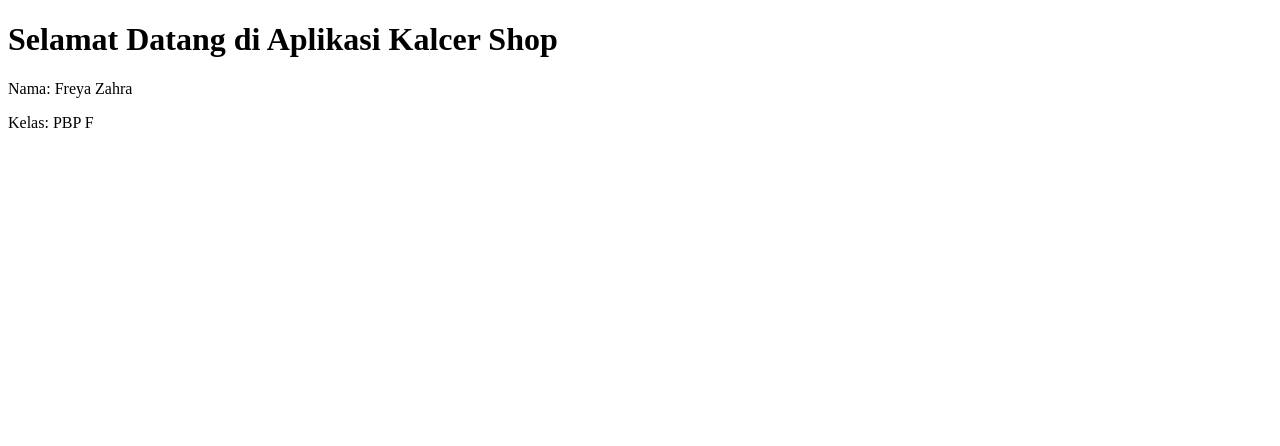
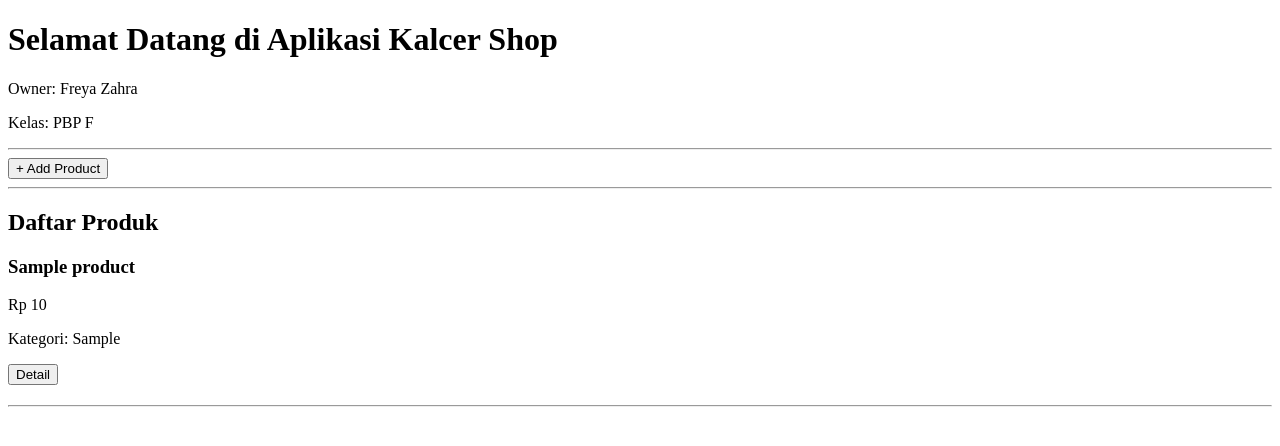
Before and after one commit to freyazahra/tokofootball, a Django app: page / in a window 1280 px wide. Shown: the top 446 px of the page. Run offline with Django 4.2, Linux system fonts and the light colour scheme; tables that the repository leaves empty hold one stand-in row (values such as "Sample post").

Commit message:
commit tugas 3

```diff
--- a/football_shop/settings.py
+++ b/football_shop/settings.py
@@ -32,6 +32,9 @@ DEBUG = True
 
 ALLOWED_HOSTS = ["localhost", "127.0.0.1", "freya-zahra-footballshop.pbp.cs.ui.ac.id"]
 
+CSRF_TRUSTED_ORIGINS = [
+    "https://freya-zahra-footballshop.pbp.cs.ui.ac.id",
+]
 
 # Application definition
 
@@ -60,7 +63,7 @@ ROOT_URLCONF = 'football_shop.urls'
 TEMPLATES = [
     {
         'BACKEND': 'django.template.backends.django.DjangoTemplates',
-        'DIRS': [],
+        'DIRS': [BASE_DIR / 'templates'],
         'APP_DIRS': True,
         'OPTIONS': {
             'context_processors': [
--- a/football_shop/urls.py
+++ b/football_shop/urls.py
@@ -15,10 +15,9 @@ Including another URLconf
     2. Add a URL to urlpatterns:  path('blog/', include('blog.urls'))
 """
 from django.contrib import admin
-from django.urls import path
-from main import views
+from django.urls import path, include
 
 urlpatterns = [
     path('admin/', admin.site.urls),
-    path('', views.home, name='home'),
+    path('', include('main.urls')),   # arahkan semua url utama ke app `main`
 ]
--- /dev/null
+++ b/main/templates/base.html
@@ -0,0 +1,13 @@
+{% load static %}
+<!DOCTYPE html>
+<html lang="en">
+<head>
+    <meta charset="UTF-8" />
+    <meta name="viewport" content="width=device-width, initial-scale=1.0" />
+    {% block meta %} {% endblock meta %}
+</head>
+
+<body>
+    {% block content %} {% endblock content %}
+</body>
+</html>
--- a/main/templates/main.html
+++ b/main/templates/main.html
@@ -1,11 +1,39 @@
-<!DOCTYPE html>
-<html>
-<head>
+{% extends "base.html" %}
+
+{% block meta %}
     <title>{{ app_name }}</title>
-</head>
-<body>
+{% endblock meta %}
+
+{% block content %}
+    <!-- Header toko -->
     <h1>Selamat Datang di Aplikasi {{ app_name }}</h1>
-    <p>Nama: {{ student_name }}</p>
+    <p>Owner: {{ student_name }}</p>
     <p>Kelas: {{ student_class }}</p>
-</body>
-</html>
+
+    <hr>
+
+    <!-- Tombol Add Product -->
+    <a href="{% url 'main:create_product' %}">
+      <button>+ Add Product</button>
+    </a>
+
+    <hr>
+
+    <!-- Daftar Produk -->
+    <h2>Daftar Produk</h2>
+    {% if not products %}
+        <p>Belum ada produk tersedia.</p>
+    {% else %}
+        {% for product in products %}
+            <div style="margin-bottom: 20px;">
+                <h3>{{ product.name }}</h3>
+                <p>Rp {{ product.price }}</p>
+                <p>Kategori: {{ product.category }}</p>
+                <a href="{% url 'main:product_detail' product.id %}">
+                    <button>Detail</button>
+                </a>
+            </div>
+            <hr>
+        {% endfor %}
+    {% endif %}
+{% endblock content %}
--- a/main/urls.py
+++ b/main/urls.py
@@ -1,8 +1,15 @@
 from django.urls import path
-from main.views import show_main
+from main.views import home, show_xml, show_json, show_xml_by_id, show_json_by_id,  create_product, product_detail
 
 app_name = 'main'
 
 urlpatterns = [
-    path('', show_main, name='show_main'),
+    path('', home, name='show_main'),
+    path("add/", create_product, name="create_product"),
+    path("detail/<int:id>/", product_detail, name="product_detail"),
+
+    path('xml/', show_xml, name='show_xml'),
+    path('json/', show_json, name='show_json'),
+    path('xml/<int:id>/', show_xml_by_id, name='show_xml_by_id'),
+    path('json/<int:id>/', show_json_by_id, name='show_json_by_id'),
 ]
--- a/main/views.py
+++ b/main/views.py
@@ -1,12 +1,52 @@
-from django.shortcuts import render
+from django.shortcuts import render, get_object_or_404, redirect
+from django.http import HttpResponse
+from django.core import serializers
+from main.models import Product
+from main.forms import ProductForm
 
 def home(request):
+    products = Product.objects.all()
     context = {
         "app_name": "Kalcer Shop",
         "student_name": "Freya Zahra",
-        "student_class": "PBP F"
+        "student_class": "PBP F",
+        "products": products,
     }
     return render(request, "main.html", context)
 
 #render = cara Django “mengirim” variabel itu ke file HTML (main.html).
 #jadi intinya di views ini kita kayak simpan varibel buat bisa di aksem di main.html
+
+def create_product(request):
+    if request.method == "POST":
+        form = ProductForm(request.POST)
+        if form.is_valid():
+            form.save()
+            return redirect("main:show_main")  # balik ke main setelah tambah produk
+    else:
+        form = ProductForm()
+    return render(request, "product_form.html", {"form": form})
+
+def product_detail(request, id):
+    product = get_object_or_404(Product, pk=id)
+    return render(request, "product_detail.html", {"product": product})
+
+def show_xml(request):
+    data = Product.objects.all()
+    xml_data = serializers.serialize("xml", data)
+    return HttpResponse(xml_data, content_type="application/xml")
+
+def show_json(request):
+    data = Product.objects.all()
+    json_data = serializers.serialize("json", data)
+    return HttpResponse(json_data, content_type="application/json")
+
+def show_xml_by_id(request, id):
+    data = Product.objects.filter(pk=id)
+    xml_data = serializers.serialize("xml", data)
+    return HttpResponse(xml_data, content_type="application/xml")
+
+def show_json_by_id(request, id):
+    obj = get_object_or_404(Product, pk=id)
+    json_data = serializers.serialize("json", [obj])
+    return HttpResponse(json_data, content_type="application/json")
```
Also changed, not shown: main/forms.py (added, +7 -0 lines), main/templates/product_detail.html (added, +10 -0 lines), main/templates/product_form.html (added, +9 -0 lines), README.md.
